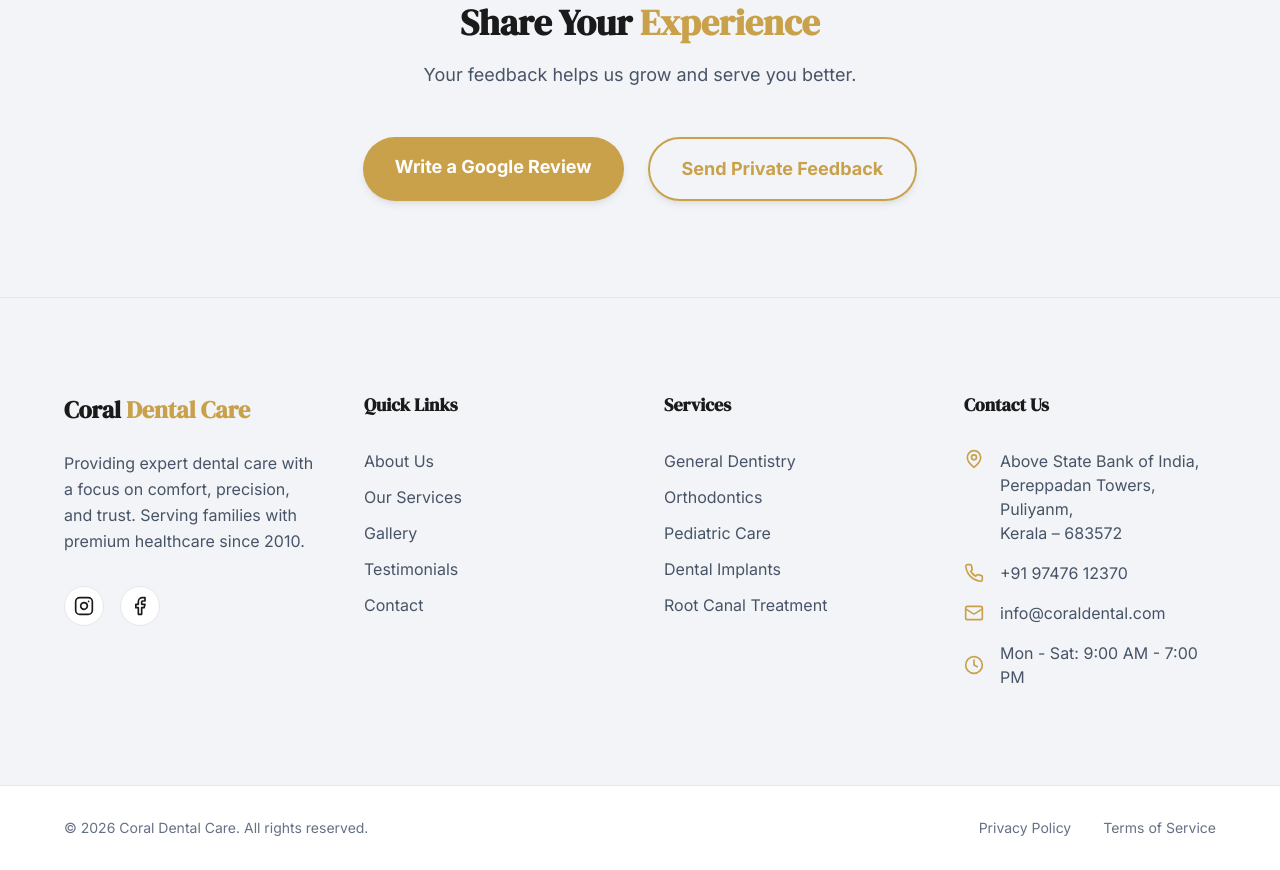
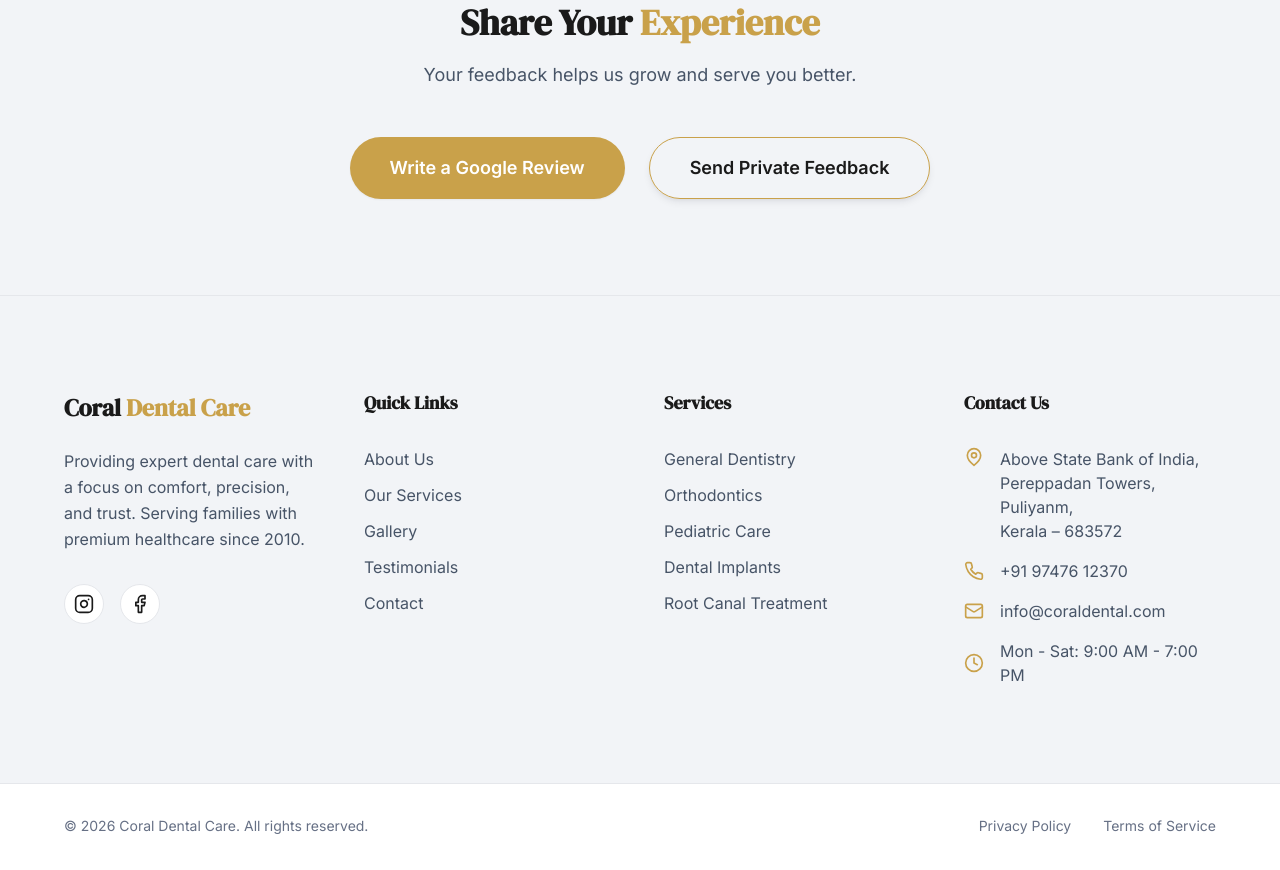
Before and after one commit to anujayeshalukka/CoralDentalCare, a React (Vite) app: page /testimonials in a window 1280 px wide. Shown: the part 1840-2710 px from the top of the page. Built offline with nearby package versions, Linux system fonts and the light colour scheme; the HTML template or start-up script is replaced by a standard one.

Commit message:
Standardized Testimonials page and fixed AppointmentModal import

```diff
--- a/src/components/modals/AppointmentModal.tsx
+++ b/src/components/modals/AppointmentModal.tsx
@@ -84,7 +84,7 @@
         ) : (
           <form onSubmit={handleSubmit} className="flex flex-col gap-5">
             <div className="text-center mb-2">
-              <p className="text-text-muted">Fill out the form below and we'll get back to you immediately.</p>
+              <p className="text-text-muted text-left">Fill out the form below and we'll get back to you immediately.</p>
             </div>
 
             <div className="grid grid-cols-1 gap-5">
--- a/src/pages/Testimonials.tsx
+++ b/src/pages/Testimonials.tsx
@@ -1,7 +1,8 @@
 import React from 'react';
 import { motion } from 'framer-motion';
-import { Star, Quote, Search, Filter } from 'lucide-react';
+import { Star, Quote } from 'lucide-react';
 import PageHero from '../components/ui/PageHero';
+import Button from '../components/ui/Button';
 
 const Testimonials: React.FC = () => {
   const allTestimonials = [
@@ -62,9 +63,9 @@
           <div className="flex flex-col gap-1 items-center">
             <div className="text-4xl font-bold text-primary">4.9/5</div>
             <div className="flex gap-0.5 my-1">
-              {[...Array(5)].map((_, i) => <Star key={i} size={18} className="text-primary fill-primary" />)}
+              {[...Array(5)].map((_, i) => <Star key={i} className="w-3.5 h-3.5 md:w-[18px] md:h-[18px] text-primary fill-primary" />)}
             </div>
-            <p className="text-text-muted font-bold text-xs uppercase tracking-widest leading-none mt-1">Google Rating</p>
+            <p className="text-text-muted font-bold text-[10px] md:text-xs uppercase tracking-widest leading-none mt-1">Google Rating</p>
           </div>
           <div className="hidden md:block w-px h-16 bg-gray-200" />
           <div className="flex flex-col gap-1 items-center">
@@ -96,7 +97,7 @@
                     <Quote size={20} />
                   </div>
                   <div className="flex gap-0.5">
-                    {[...Array(t.rating)].map((_, i) => <Star key={i} size={16} className="text-primary fill-primary" />)}
+                    {[...Array(t.rating)].map((_, i) => <Star key={i} className="w-3 h-3 md:w-3.5 md:h-3.5 text-primary fill-primary" />)}
                   </div>
                 </div>
                 <p className="text-lg leading-relaxed text-text-muted italic mb-10 flex-grow text-[15px]">"{t.comment}"</p>
@@ -123,8 +124,21 @@
             <p className="text-lg text-text-muted">Your feedback helps us grow and serve you better.</p>
           </div>
           <div className="flex flex-col sm:flex-row justify-center gap-6">
-            <a href="https://google.com/search?q=Coral+Dental+Care+Puliyanm" target="_blank" className="bg-primary text-white px-8 py-4 rounded-full font-bold text-lg hover:bg-primary-dark transition-all transform hover:-translate-y-1 shadow-md">Write a Google Review</a>
-            <a href="mailto:feedback@coraldental.com" className="border-2 border-primary text-primary px-8 py-4 rounded-full font-bold text-lg hover:bg-primary hover:text-white transition-all transform hover:-translate-y-1 shadow-md">Send Private Feedback</a>
+            <Button
+              size="lg"
+              onClick={() => window.open('https://google.com/search?q=Coral+Dental+Care+Puliyanm', '_blank')}
+              className="shadow-md"
+            >
+              Write a Google Review
+            </Button>
+            <Button
+              variant="outline"
+              size="lg"
+              onClick={() => window.location.href = 'mailto:feedback@coraldental.com'}
+              className="shadow-md border-primary text-primary hover:bg-primary hover:text-white"
+            >
+              Send Private Feedback
+            </Button>
           </div>
         </div>
       </section>
```
